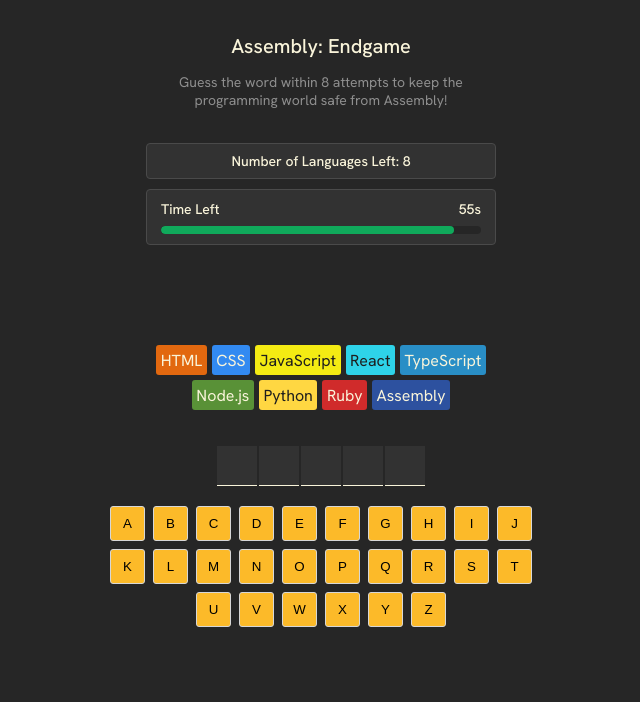
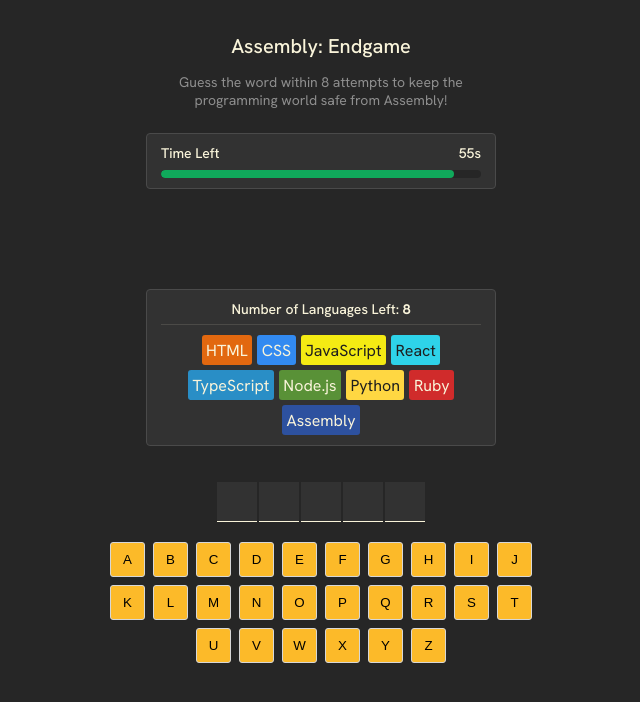
Before and after one commit to Ash-the-k/assembly-endgame, a React (Vite) app: page / in a window 1280 px wide. Shown: the top 702 px of the page, without its empty margins (319-959 px from the left). Built offline with nearby package versions, Linux system fonts and the light colour scheme.

Commit message:
feat: improve language panel and keyboard input
- Grouped languages left count with language chips in a shared panel
- Added physical keyboard support for letter guesses
- Updated README feature description

```diff
--- a/App.jsx
+++ b/App.jsx
@@ -39,6 +39,24 @@
 
   // Static values
   const alphabet = 'abcdefghijklmnopqrstuvwxyz';
+
+  useEffect(() => {
+    if (isGameOver) return;
+
+    function handleKeyDown(event) {
+      const key = event.key.toLowerCase();
+
+      if (/^[a-z]$/.test(key)) {
+        addGuessedLetter(key);
+      }
+    }
+
+    window.addEventListener('keydown', handleKeyDown);
+
+    return () => {
+      window.removeEventListener('keydown', handleKeyDown);
+    };
+  }, [isGameOver, guessedLetters, currentWord]);
 
   function addGuessedLetter(letter) {
     setGuessedLetters((prevLetters) => {
@@ -180,10 +198,6 @@
           </p>
         </header>
 
-        <section className="guesses-left">
-          Number of Languages Left: {numGuessesLeft}
-        </section>
-
         <section className={timerContainerClass}>
           <div className="timer-info">
             <span>Time Left</span>
@@ -206,7 +220,13 @@
           {renderGameStatus()}
         </section>
 
-        <section className="language-chips">{languageElements}</section>
+        <section className="language-panel">
+          <div className="guesses-left">
+            Number of Languages Left: <strong>{numGuessesLeft}</strong>
+          </div>
+
+          <section className="language-chips">{languageElements}</section>
+        </section>
 
         <section className="word">{letterElements}</section>
 
--- a/index.css
+++ b/index.css
@@ -118,13 +118,31 @@
     margin: 5px
 }
 
+section.language-panel {
+    width: 100%;
+    max-width: 350px;
+    background-color: #323232;
+    border: 1px solid #4A4A4A;
+    border-radius: 4px;
+    padding: 10px 14px;
+    margin-bottom: 36px;
+}
+
+.language-panel > .guesses-left {
+    color: #F9F4DA;
+    font-size: 0.875rem;
+    font-weight: 500;
+    text-align: center;
+    padding-bottom: 6px;
+    margin-bottom: 10px;
+    border-bottom: 1px solid rgba(249, 244, 218, 0.12);
+}
+
 section.language-chips {
     display: flex;
     flex-wrap: wrap;
     gap: 5px;
     justify-content: center;
-    max-width: 350px;
-    margin-bottom: 36px;
 }
 
 span.chip {
@@ -223,20 +241,6 @@
     border: 0;
 }
 
-section.guesses-left {
-    color: #F9F4DA;
-    font-size: 0.875rem;
-    font-weight: 500;
-    background-color: #323232;
-    border: 1px solid #4A4A4A;
-    border-radius: 4px;
-    padding: 8px 14px;
-    margin-top: 20px;
-    text-align: center;
-    width: 100%;
-    max-width: 350px;
-}
-
 
 .game-lost-shake {
     animation: shake 0.45s ease-in-out;
```
Also changed, not shown: 1 other file (tests, documents, lock files or other folders).
